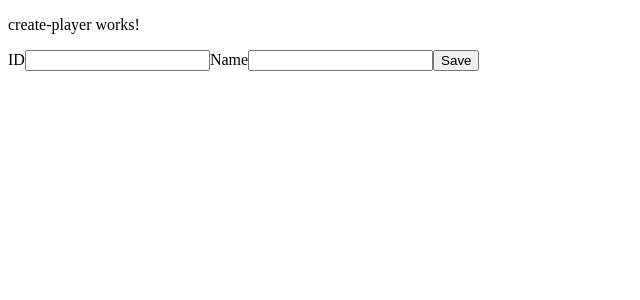
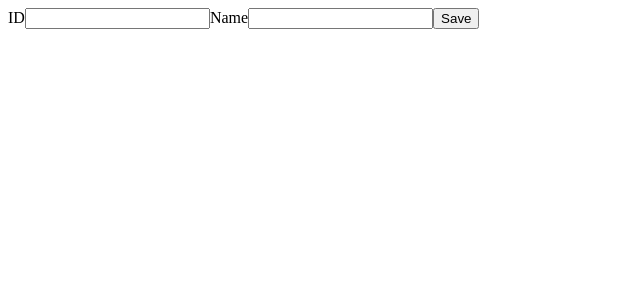
Before and after one commit to Avrumni/fuzball-app, an Angular app: page /player/create in a window 1280 px wide. Shown: the top 300 px of the page, without its empty margins (0-640 px from the left). Built offline with nearby package versions, Linux system fonts and the light colour scheme.

Commit message:
Adds create player to the create match page

```diff
--- a/src/app/match/create-match/create-match.component.html
+++ b/src/app/match/create-match/create-match.component.html
@@ -31,4 +31,5 @@
     </select>
 
     <button type="submit" [disabled]="!readyToStart()">Start</button>
+    <app-create-player></app-create-player>
 </form>
--- a/src/app/player/create-player/create-player.component.html
+++ b/src/app/player/create-player/create-player.component.html
@@ -1,6 +1,3 @@
-<p>
-  create-player works!
-</p>
 <form name="create-player" (ngSubmit)="onSubmit()">
     <label>ID</label>
     <input type="number"/>
```
Also changed, not shown: 1 other file (tests, documents, lock files or other folders).
